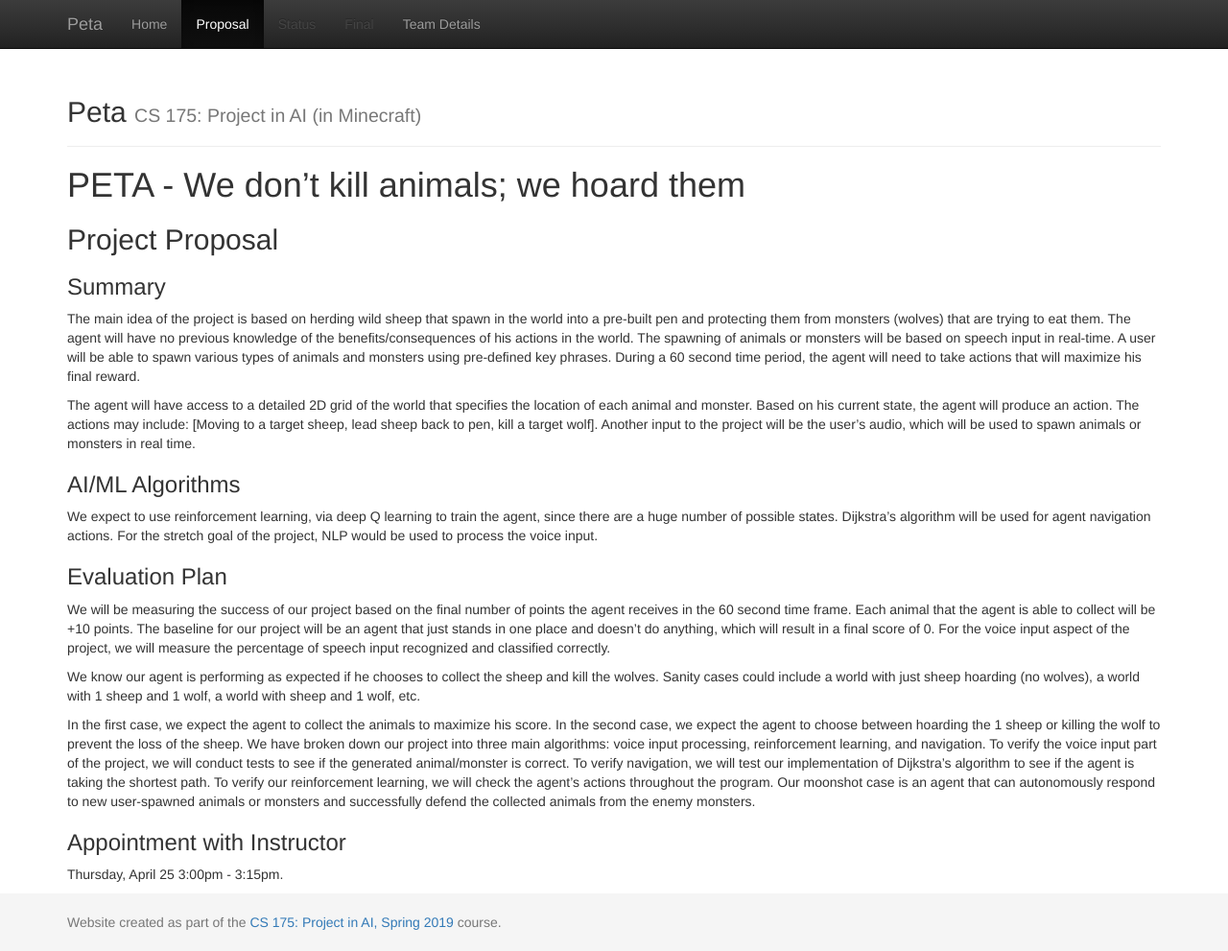
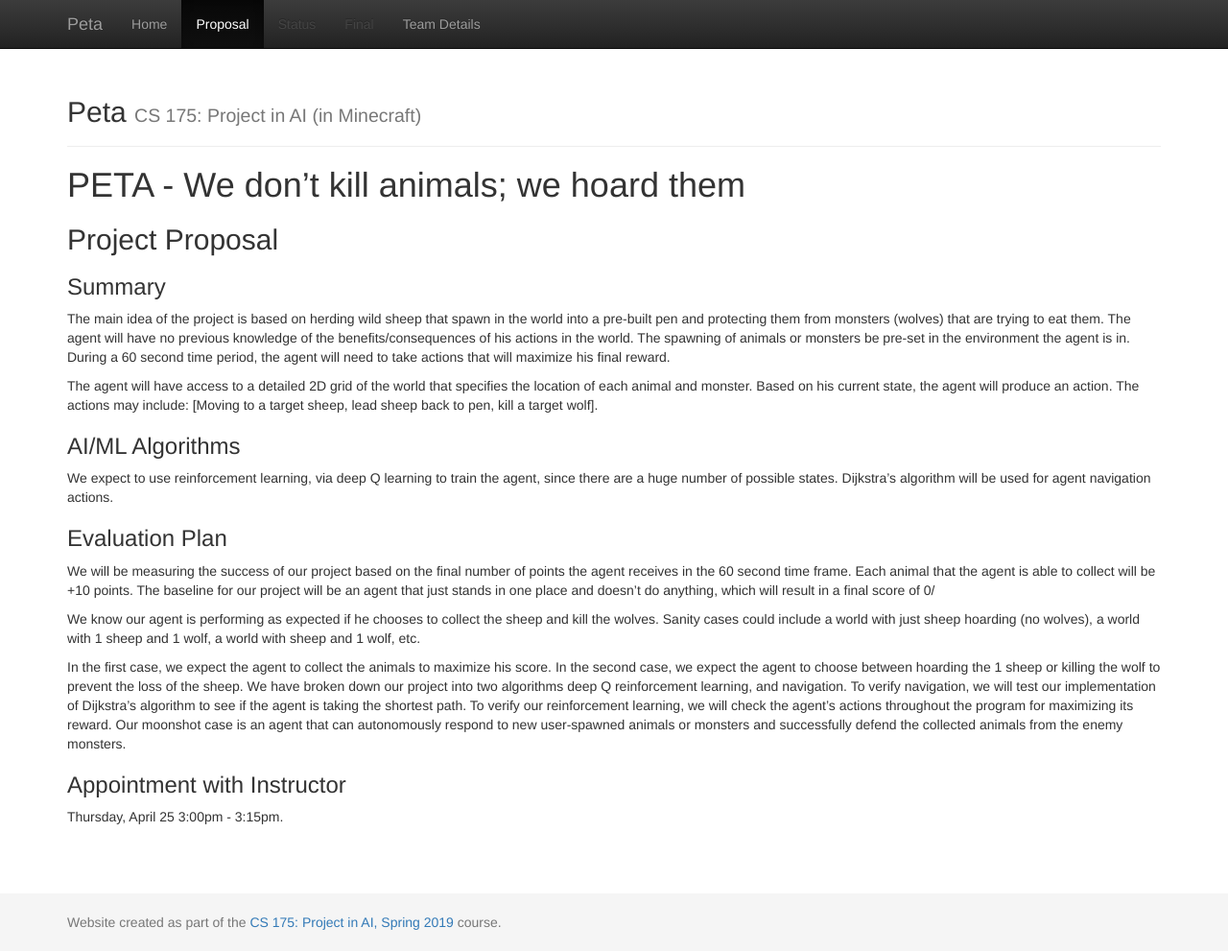
Before and after one commit to mrdanshih/pita, a Jekyll site: the page built from docs/proposal.md, in a window 1280 px wide and 991 px high. Shown: the whole window at 96% size. Built offline with Jekyll 4.4.1, drawn with Linux system fonts in a browser that asks for light colours.

Commit message:
Removed NLP part for now for scope

```diff
--- a/docs/proposal.md
+++ b/docs/proposal.md
@@ -9,21 +9,21 @@ title: Proposal
 
 ### Summary
 
-The main idea of the project is based on herding wild sheep that spawn in the world into a pre-built pen and protecting them from monsters (wolves) that are trying to eat them. The agent will have no previous knowledge of the benefits/consequences of his actions in the world. The spawning of animals or monsters will be based on speech input in real-time. A user will be able to spawn various types of animals and monsters using pre-defined key phrases. During a 60 second time period, the agent will need to take actions that will maximize his final reward.
+The main idea of the project is based on herding wild sheep that spawn in the world into a pre-built pen and protecting them from monsters (wolves) that are trying to eat them. The agent will have no previous knowledge of the benefits/consequences of his actions in the world. The spawning of animals or monsters be pre-set in the environment the agent is in. During a 60 second time period, the agent will need to take actions that will maximize his final reward.
 
-The agent will have access to a detailed 2D grid of the world that specifies the location of each animal and monster. Based on his current state, the agent will produce an action. The actions may include: [Moving to a target sheep, lead sheep back to pen, kill a target wolf]. Another input to the project will be the user’s audio, which will be used to spawn animals or monsters in real time.
+The agent will have access to a detailed 2D grid of the world that specifies the location of each animal and monster. Based on his current state, the agent will produce an action. The actions may include: [Moving to a target sheep, lead sheep back to pen, kill a target wolf].
 
 ### AI/ML Algorithms
 
-We expect to use reinforcement learning, via deep Q learning to train the agent, since there are a huge number of possible states. Dijkstra's algorithm will be used for agent navigation actions. For the stretch goal of the project, NLP would be used to process the voice input.
+We expect to use reinforcement learning, via deep Q learning to train the agent, since there are a huge number of possible states. Dijkstra's algorithm will be used for agent navigation actions.
 
 ### Evaluation Plan
 
-We will be measuring the success of our project based on the final number of points the agent receives in the 60 second time frame. Each animal that the agent is able to collect will be +10 points. The baseline for our project will be an agent that just stands in one place and doesn’t do anything, which will result in a final score of 0. For the voice input aspect of the project, we will measure the percentage of speech input recognized and classified correctly.
+We will be measuring the success of our project based on the final number of points the agent receives in the 60 second time frame. Each animal that the agent is able to collect will be +10 points. The baseline for our project will be an agent that just stands in one place and doesn’t do anything, which will result in a final score of 0/
 
 We know our agent is performing as expected if he chooses to collect the sheep and kill the wolves. Sanity cases could include  a world with just sheep hoarding (no wolves), a world with 1 sheep and 1 wolf, a world with sheep and 1 wolf, etc.
 
-In the first case, we expect the agent to collect the animals to maximize his score. In the second case, we expect the agent to choose between hoarding the 1 sheep or killing the wolf to prevent the loss of the sheep. We have broken down our project into three main algorithms: voice input processing, reinforcement learning, and navigation. To verify the voice input part of the project, we will conduct tests to see if the generated animal/monster is correct. To verify navigation, we will test our implementation of Dijkstra’s algorithm to see if the agent is taking the shortest path. To verify our reinforcement learning, we will check the agent’s actions throughout the program. Our moonshot case is an agent that can autonomously respond to new user-spawned animals or monsters and successfully defend the collected animals from the enemy monsters.
+In the first case, we expect the agent to collect the animals to maximize his score. In the second case, we expect the agent to choose between hoarding the 1 sheep or killing the wolf to prevent the loss of the sheep. We have broken down our project into two algorithms deep Q reinforcement learning, and navigation. To verify navigation, we will test our implementation of Dijkstra’s algorithm to see if the agent is taking the shortest path. To verify our reinforcement learning, we will check the agent’s actions throughout the program for maximizing its reward. Our moonshot case is an agent that can autonomously respond to new user-spawned animals or monsters and successfully defend the collected animals from the enemy monsters.
 
 ### Appointment with Instructor
 
```
